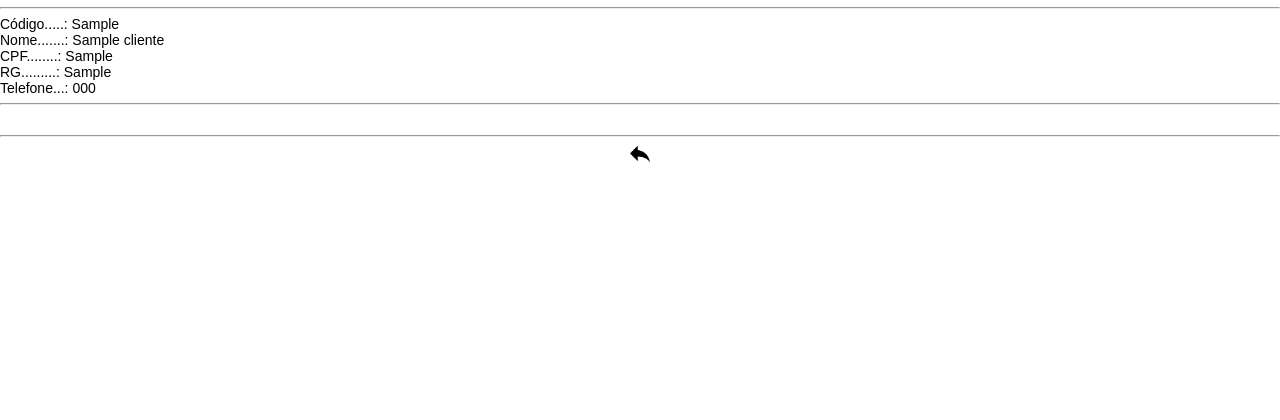
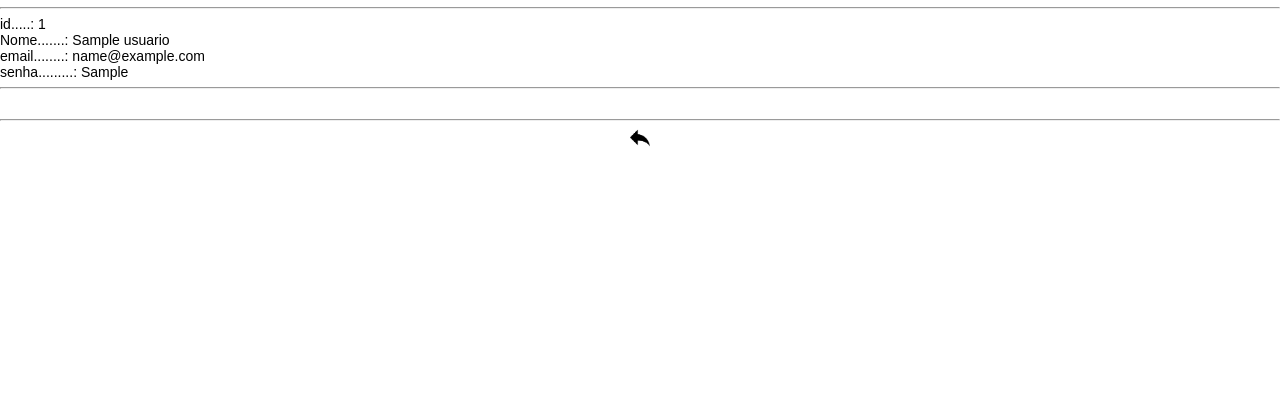
Before and after one commit to Allanads/WebSite_Seguradora, a PHP site: page /usuario/usu_consx.php in a window 1280 px wide. Shown: the part 192-612 px from the top of the page. Run offline with PHP 8.4, Linux system fonts and the light colour scheme; tables that the repository leaves empty or names only in its code hold one stand-in row (values such as "Sample post").

Commit message:
Refactor: alter homecadastrousuario.php

```diff
--- a/cliente/cli_alt_atualiza.php
+++ b/cliente/cli_alt_atualiza.php
@@ -29,8 +29,8 @@ include_once("../conexao.php");
 		$cpf=$_POST['cpf'];
 		$tel=$_POST['tel'];
 
-		$result_usuario = "UPDATE e1_cliente SET cod='$cod',nome='$nome',rg='$rg',cpf='$cpf',tel='$tel' WHERE cod='$cod'";
-		$resultado_usuario = mysqli_query($conn, $result_usuario);
+		$result_cliente = "UPDATE e1_cliente SET cod='$cod',nome='$nome',rg='$rg',cpf='$cpf',tel='$tel' WHERE cod='$cod'";
+		$resultado_cliente = mysqli_query($conn, $result_cliente);
 		echo "<h2><font color='green'>Atualizado com sucesso!</font></h2>";
 
 	?>
--- a/cliente/cli_cad.php
+++ b/cliente/cli_cad.php
@@ -19,7 +19,8 @@ session_start();
 	<h2 class="titulo" align="center">INCLUSÃO DE CLIENTES</h2>
 
 </header>
-
+</h1>
+<hr>
 <br>
 
 <script src="https://ajax.googleapis.com/ajax/libs/jquery/2.1.1/jquery.min.js"></script>
--- a/cliente/cli_cons2_pro.php
+++ b/cliente/cli_cons2_pro.php
@@ -17,7 +17,7 @@ include_once("../conexao.php");
 	<br>
 	<h2 class="titulo" align="center">ACIDENTES NÃO ACONTECEM POR ACASO, MAS POR DESCASO!!!!</h2>
 	<br>
-	<h2 class="titulo" align="center">CONSULTA DE CLIENTES POR CODIGO</h2>
+	<h2 class="titulo" align="center">CONSULTA DE CLIENTES POR CÓDIGO</h2>
 
 </header>
 <div style="text-align: left;">
@@ -26,9 +26,9 @@ include_once("../conexao.php");
 
 $cod = filter_input(INPUT_POST,'cod',FILTER_SANITIZE_NUMBER_INT);
 $result_cliente = "SELECT cod,nome,cpf,rg,tel FROM e1_cliente WHERE cod=$cod";
-$resultado = mysqli_query($conn, $result_cliente);
+$resultado_cliente = mysqli_query($conn, $result_cliente);
 
-if ($row_cliente = mysqli_fetch_assoc($resultado)) {
+if ($row_cliente = mysqli_fetch_assoc($resultado_cliente)) {
 	echo"Código.....:".$row_cliente['cod']."<br>";
 	echo"Nome.......:".$row_cliente['nome']."<br>";
 	echo"CPF........:".$row_cliente['cpf']."<br>";
--- a/cliente/cli_consX.PHP
+++ b/cliente/cli_consX.PHP
@@ -29,9 +29,9 @@ include_once("../conexao.php");
 		}
 
 		$result_cliente="SELECT cod,nome,cpf,rg,tel from e1_cliente";
-		$resultado = mysqli_query($conn,$result_cliente);
+		$resultado_cliente = mysqli_query($conn,$result_cliente);
 
-	while($row_cliente = mysqli_fetch_assoc($resultado)){
+	while($row_cliente = mysqli_fetch_assoc($resultado_cliente)){
 	echo "Código.....: ".$row_cliente['cod']."<br>";
 	echo "Nome.......: ".$row_cliente['nome']."<br>";
 	echo "CPF........: ".$row_cliente['cpf']."<br>";
--- a/cliente/cli_del.php
+++ b/cliente/cli_del.php
@@ -37,7 +37,7 @@ session_start();
 </FORM>
 </div>
 
- <br><hr>
+<br><hr>
 
 <a href="cliente.html"> <img src="../img/retornar.png" width="20" height="20">  </a>
 
--- a/cliente/cli_del_pro.php
+++ b/cliente/cli_del_pro.php
@@ -30,7 +30,7 @@ include_once("../conexao.php");
 
 $cod = filter_input(INPUT_POST, 'cod',FILTER_SANITIZE_NUMBER_INT);
 $result_cliente = "DELETE FROM e1_cliente WHERE cod=$cod";
-$resultado = mysqli_query($conn,$result_cliente);
+$resultado_cliente = mysqli_query($conn,$result_cliente);
 
 
 if (mysqli_affected_rows($conn))
--- a/cliente/cli_pro.php
+++ b/cliente/cli_pro.php
@@ -11,12 +11,12 @@ $tel = filter_input(INPUT_POST, 'tel', FILTER_SANITIZE_STRING);
 
 
 $result_cliente = "INSERT INTO e1_cliente(cod,nome,cpf,rg,tel) VALUES ('$cod', '$nome', '$cpf','$rg','$tel')";
-$resultado = mysqli_query($conn, $result_cliente);
+$resultado_cliente = mysqli_query($conn, $result_cliente);
 
 
 if($conn->affected_rows == 1){
-	$_SESSION['msg'] = "<h2><p style='color:green;'>Usuário cadastrado com sucesso!</p></h2>";
+	$_SESSION['msg'] = "<h2><p style='color:green;'>Cliente cadastrado com sucesso!</p></h2>";
 }else{
-	$_SESSION['msg'] = "<h2><p style='color:red;'>Usuário não foi cadastrado!!!</p></h2>";
+	$_SESSION['msg'] = "<h2><p style='color:red;'>Cliente não foi cadastrado!!!</p></h2>";
 }
 header("Location: cli_cad.php");
--- a/usuario/homecadastrousuario.php
+++ b/usuario/homecadastrousuario.php
@@ -1,4 +1,3 @@
-?>
 <!DOCTYPE html>
 <html lang="pt">
 <head>
@@ -26,7 +25,7 @@
     <br>
     <br>
 
-    <img src="../img/img2.png" title="login"> <br>
+    <img src="../img/img2.png" title="Cadastro"> <br>
 
     <a href="usu_cad.php"><button style="background: #069cc2; border-radius: 6px; padding: 10px; cursor: pointer; color: #fff; border: none; font-size: 10px;">INCLUIR </button></a>
 
--- a/usuario/usu_alt_atualiza.php
+++ b/usuario/usu_alt_atualiza.php
@@ -29,7 +29,7 @@ include_once("../conexao1.php");
 		$senha=$_POST['senha'];
 
 		$result_usuario = "UPDATE usuarios SET nome='$nome',email='$email',senha='$senha' WHERE email='$email'";
-		$resultado_usuario = mysqli_query($conne, $usuario);
+		$resultado_usuario = mysqli_query($conne, $result_usuario);
 		echo "<h2><font color='green'>Atualizado com sucesso!</font></h2>";
 
 	?>
--- a/usuario/usu_alt_cons.php
+++ b/usuario/usu_alt_cons.php
@@ -22,7 +22,7 @@
 	 <div class="form-container">
 		<form method="post" name="consultar_usuario" action="usu_alt_cons2.php">
 			<label> E-mail </label>
-			<input name="email" type= "text" required>
+			<input type="text" name="email" maxlength="140" required placeholder="Digite seu E-mail">
 			<input type="submit" name="enviar" value="Consultar">
 		</form>
 		 </div>
--- a/usuario/usu_alt_cons2.php
+++ b/usuario/usu_alt_cons2.php
@@ -28,11 +28,11 @@ include_once("../conexao1.php");
 $email = filter_input(INPUT_POST,'email',FILTER_SANITIZE_STRING);
 $result_usuario = "SELECT id,nome,email,senha FROM usuario WHERE email=$email";
 $resultado_usuario = mysqli_query($conne, $result_usuario);
-$row_usuario;
+$row_usuario = mysqli_fetch_assoc($resultado_usuario);
 ?>
 <form method="POST" name="alterar_usuario" action="usu_alt_atualiza.php">
 <?php
-if ($row_usuario = mysqli_fetch_assoc($resultado_usuario)) {
+if ($row_usuario) {
 
 
 	        echo "CONSTA NA NOSSA BASE DE DADOS O USUÁRIO:<BR>";
--- a/usuario/usu_consX.PHP
+++ b/usuario/usu_consX.PHP
@@ -1,6 +1,6 @@
 <?php
 session_start();
-include_once("../conexao.php");
+include_once("../conexao1.php");
 ?>
 <!DOCTYPE html>
 <html>
@@ -28,22 +28,21 @@ include_once("../conexao.php");
 			unset($_SESSION['msg']);
 		}
 
-		$result_cliente="SELECT cod,nome,cpf,rg,tel from e1_cliente";
-		$resultado = mysqli_query($conn,$result_cliente);
+		$result_usuario="SELECT id,nome,email,senha from usuario";
+		$resultado_usuario = mysqli_query($conne,$result_usuario);
 
-	while($row_cliente = mysqli_fetch_assoc($resultado)){
-	echo "Código.....: ".$row_cliente['cod']."<br>";
-	echo "Nome.......: ".$row_cliente['nome']."<br>";
-	echo "CPF........: ".$row_cliente['cpf']."<br>";
-	echo "RG.........: ".$row_cliente['rg']."<br>";
-	echo "Telefone...: ".$row_cliente['tel']."<br>";
+	while($row_usuario = mysqli_fetch_assoc($resultado_usuario)){
+	echo "id.....: ".$row_usuario['id']."<br>";
+	echo "Nome.......: ".$row_usuario['nome']."<br>";
+	echo "email........: ".$row_usuario['email']."<br>";
+	echo "senha.........: ".$row_usuario['senha']."<br>";
     echo "<hr><br>";
 	}
 ?>
 </div>
 <HR>
 <CENTER>
-	<a href="cliente.html"> <img src="../img/retornar.png" width="20" height="20">  </a></CENTER>
+	<a href="homecadastrousuario.php"> <img src="../img/retornar.png" width="20" height="20">  </a></CENTER>
 
 <br>
 <br>
--- a/usuario/usu_pro.php
+++ b/usuario/usu_pro.php
@@ -10,8 +10,8 @@ $senha = filter_input(INPUT_POST, 'senha', FILTER_SANITIZE_STRING);
 
 
 
-$result_usuario = "INSERT INTO usuario(id,nome,email,senha) VALUES ('id', '$nome', '$email','$senha')";
-$resultado = mysqli_query($conne, $result_usuario);
+$result_usuario = "INSERT INTO usuario(id,nome,email,senha) VALUES ('$id', '$nome', '$email','$senha')";
+$resultado_usuario = mysqli_query($conne, $result_usuario);
 
 
 if($conne->affected_rows == 1){
```
Also changed, not shown: usuario/usu_cons1.php (+7 -7 lines), usuario/usu_cons1_nome.php (+5 -5 lines), usuario/usu_cons2_pro.php (+11 -12 lines), usuario/usu_cons2_pro_nome.php (+12 -13 lines).
